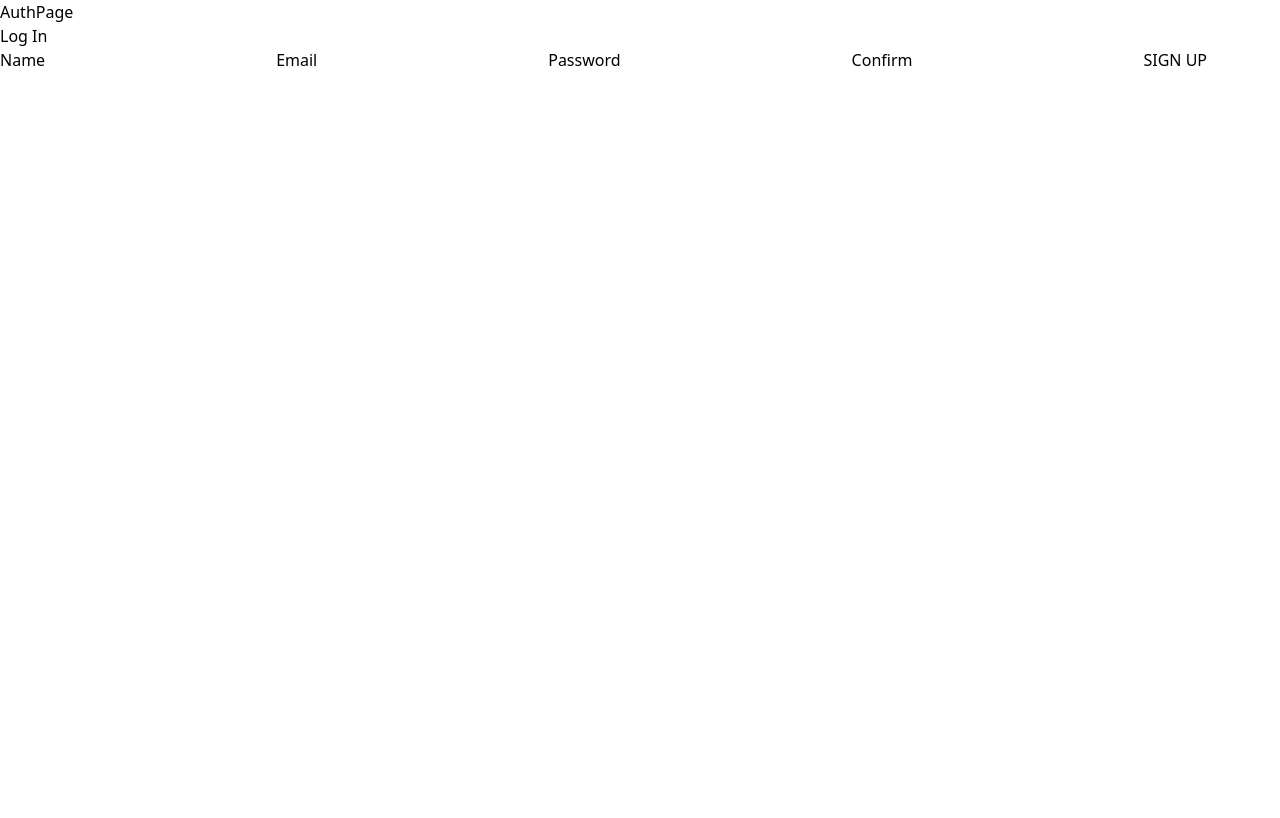
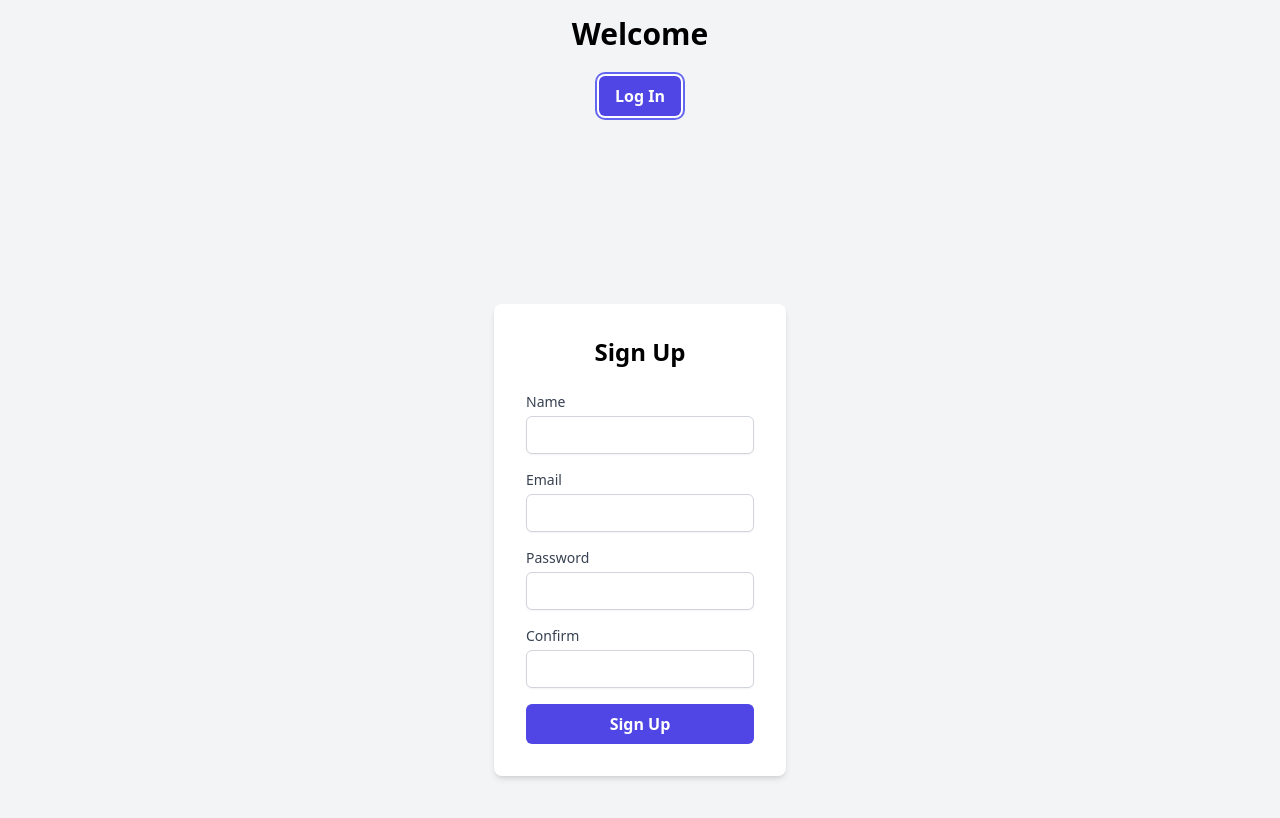
Before and after one commit to Exiled184/notes, a React (Create React App) app: page /notes/new in a window 1280 px wide. Both pictures are taken after a click on the button "Sign Up". Shown: the top 818 px of the page. Built offline with nearby package versions, Linux system fonts and the light colour scheme.

Commit message:
tailwind for some of my files

```diff
--- a/package.json
+++ b/package.json
@@ -6,7 +6,6 @@
     "@testing-library/jest-dom": "^5.16.4",
     "@testing-library/react": "^13.2.0",
     "@testing-library/user-event": "^13.5.0",
-    "autoprefixer": "^10.4.20",
     "bcrypt": "^5.0.1",
     "build": "^0.1.4",
     "dotenv": "^16.0.1",
@@ -14,7 +13,6 @@
     "jsonwebtoken": "^8.5.1",
     "mongoose": "^6.3.4",
     "morgan": "^1.10.0",
-    "postcss": "^8.4.41",
     "react": "^18.1.0",
     "react-dom": "^18.1.0",
     "react-router-dom": "^6.3.0",
--- a/src/components/EditNoteForm/EditNoteForm.jsx
+++ b/src/components/EditNoteForm/EditNoteForm.jsx
@@ -7,7 +7,8 @@ export default function EditNoteForm({ notes, onSubmit, onCancel }) {
 
 
     useEffect(() => {
-        setTitle(notes.title);
+        setTitle(notes.title
+        );
         setContent(notes.content);
     }, [notes])
 
--- a/src/components/LoginForm/LoginForm.jsx
+++ b/src/components/LoginForm/LoginForm.jsx
@@ -28,17 +28,45 @@ export default function LoginForm({ setUser }) {
   }
 
   return (
-    <div>
-      <div className="form-container">
-        <form autoComplete="off" onSubmit={handleSubmit}>
-          <label>Email</label>
-          <input type="text" name="email" value={credentials.email} onChange={handleChange} required />
-          <label>Password</label>
-          <input type="password" name="password" value={credentials.password} onChange={handleChange} required />
-          <button type="submit">LOG IN</button>
+    <div className="flex justify-center items-center min-h-screen bg-gray-100">
+      <div className="w-full max-w-md bg-white p-8 rounded-lg shadow-md">
+        <h2 className="text-2xl font-bold mb-6 text-center">Log In</h2>
+        <form autoComplete="off" onSubmit={handleSubmit} className="space-y-4">
+          <div>
+            <label htmlFor="email" className="block text-sm font-medium text-gray-700">Email</label>
+            <input
+              type="text"
+              name="email"
+              id="email"
+              value={credentials.email}
+              onChange={handleChange}
+              required
+              className="mt-1 block w-full px-3 py-2 border border-gray-300 rounded-md shadow-sm focus:outline-none focus:ring-indigo-500 focus:border-indigo-500 sm:text-sm"
+            />
+          </div>
+          <div>
+            <label htmlFor="password" className="block text-sm font-medium text-gray-700">Password</label>
+            <input
+              type="password"
+              name="password"
+              id="password"
+              value={credentials.password}
+              onChange={handleChange}
+              required
+              className="mt-1 block w-full px-3 py-2 border border-gray-300 rounded-md shadow-sm focus:outline-none focus:ring-indigo-500 focus:border-indigo-500 sm:text-sm"
+            />
+          </div>
+          <button
+            type="submit"
+            className="w-full py-2 px-4 rounded-md font-semibold text-white bg-indigo-600 hover:bg-indigo-700 focus:outline-none focus:ring-2 focus:ring-offset-2 focus:ring-indigo-500"
+          >
+            Log In
+          </button>
         </form>
+        {error && (
+          <p className="mt-4 text-red-600 text-center">{error}</p>
+        )}
       </div>
-      <p className="error-message">&nbsp;{error}</p>
     </div>
   );
 }
--- a/src/components/NavBar/NavBar.jsx
+++ b/src/components/NavBar/NavBar.jsx
@@ -11,16 +11,25 @@ export default function NavBar({ user, setUser }) {
   }
 
   return (
-    <nav>
-      <span>Welcome, {user.name}</span>
-      &nbsp;&nbsp;
-      &nbsp; | &nbsp;
-      &nbsp;&nbsp;
-      <Link to="/notes">Home</Link>
-      &nbsp;&nbsp;
-      &nbsp; | &nbsp;
-      &nbsp;&nbsp;
-      <Link to="" onClick={handleLogOut}>Log Out</Link>
+    <nav className="bg-gray-800 p-4">
+      <div className="container mx-auto flex items-center justify-between">
+        <span className="text-white text-lg">Welcome, {user.name}</span>
+        <div className="space-x-4">
+          <Link
+            to="/notes"
+            className="text-white hover:bg-gray-700 px-3 py-2 rounded-md text-sm font-medium"
+          >
+            Home
+          </Link>
+          <Link
+            to=""
+            onClick={handleLogOut}
+            className="text-white hover:bg-gray-700 px-3 py-2 rounded-md text-sm font-medium"
+          >
+            Log Out
+          </Link>
+        </div>
+      </div>
     </nav>
   );
 }
--- a/src/components/NoteList/NoteList.jsx
+++ b/src/components/NoteList/NoteList.jsx
@@ -2,6 +2,7 @@ import React from 'react';
 import * as noteAPI from '../../utilities/notes-api'
 
 const NoteList = ({ notes, onEdit, onDelete }) => {
+
     const handleDelete = async (noteId) => {
         try {
             await noteAPI.deleteNote(noteId);
@@ -13,7 +14,7 @@ const NoteList = ({ notes, onEdit, onDelete }) => {
 
 
     return (
-        <ul>
+        <ul >
             {notes.map(note => (
                 <li key={note._id}>
                     <h3>{note.title}</h3>
--- a/src/components/SignUpForm/SignUpForm.jsx
+++ b/src/components/SignUpForm/SignUpForm.jsx
@@ -40,21 +40,71 @@ export default class SignUpForm extends Component {
   render() {
     const disable = this.state.password !== this.state.confirm;
     return (
-      <div>
-        <div className="form-container">
-          <form autoComplete="off" onSubmit={this.handleSubmit}>
-            <label>Name</label>
-            <input type="text" name="name" value={this.state.name} onChange={this.handleChange} required />
-            <label>Email</label>
-            <input type="email" name="email" value={this.state.email} onChange={this.handleChange} required />
-            <label>Password</label>
-            <input type="password" name="password" value={this.state.password} onChange={this.handleChange} required />
-            <label>Confirm</label>
-            <input type="password" name="confirm" value={this.state.confirm} onChange={this.handleChange} required />
-            <button type="submit" disabled={disable}>SIGN UP</button>
+      <div className="flex justify-center items-center min-h-screen bg-gray-100">
+        <div className="w-full max-w-md bg-white p-8 rounded-lg shadow-md">
+          <h2 className="text-2xl font-bold mb-6 text-center">Sign Up</h2>
+          <form autoComplete="off" onSubmit={this.handleSubmit} className="space-y-4">
+            <div>
+              <label htmlFor="name" className="block text-sm font-medium text-gray-700">Name</label>
+              <input
+                type="text"
+                name="name"
+                id="name"
+                value={this.state.name}
+                onChange={this.handleChange}
+                required
+                className="mt-1 block w-full px-3 py-2 border border-gray-300 rounded-md shadow-sm focus:outline-none focus:ring-indigo-500 focus:border-indigo-500 sm:text-sm"
+              />
+            </div>
+            <div>
+              <label htmlFor="email" className="block text-sm font-medium text-gray-700">Email</label>
+              <input
+                type="email"
+                name="email"
+                id="email"
+                value={this.state.email}
+                onChange={this.handleChange}
+                required
+                className="mt-1 block w-full px-3 py-2 border border-gray-300 rounded-md shadow-sm focus:outline-none focus:ring-indigo-500 focus:border-indigo-500 sm:text-sm"
+              />
+            </div>
+            <div>
+              <label htmlFor="password" className="block text-sm font-medium text-gray-700">Password</label>
+              <input
+                type="password"
+                name="password"
+                id="password"
+                value={this.state.password}
+                onChange={this.handleChange}
+                required
+                className="mt-1 block w-full px-3 py-2 border border-gray-300 rounded-md shadow-sm focus:outline-none focus:ring-indigo-500 focus:border-indigo-500 sm:text-sm"
+              />
+            </div>
+            <div>
+              <label htmlFor="confirm" className="block text-sm font-medium text-gray-700">Confirm</label>
+              <input
+                type="password"
+                name="confirm"
+                id="confirm"
+                value={this.state.confirm}
+                onChange={this.handleChange}
+                required
+                className="mt-1 block w-full px-3 py-2 border border-gray-300 rounded-md shadow-sm focus:outline-none focus:ring-indigo-500 focus:border-indigo-500 sm:text-sm"
+              />
+            </div>
+            <button
+              type="submit"
+              disabled={disable}
+              className={`w-full py-2 px-4 rounded-md font-semibold text-white ${disable ? 'bg-gray-400 cursor-not-allowed' : 'bg-indigo-600 hover:bg-indigo-700 focus:outline-none focus:ring-2 focus:ring-offset-2 focus:ring-indigo-500'
+                }`}
+            >
+              Sign Up
+            </button>
           </form>
+          {this.state.error && (
+            <p className="mt-4 text-red-600 text-center">{this.state.error}</p>
+          )}
         </div>
-        <p className="error-message">&nbsp;{this.state.error}</p>
       </div>
     );
   }
--- a/src/pages/AuthPage/AuthPage.jsx
+++ b/src/pages/AuthPage/AuthPage.jsx
@@ -5,14 +5,19 @@ import LoginForm from '../../components/LoginForm/LoginForm';
 export default function AuthPage({ setUser }) {
   const [showSignUp, setShowSignUp] = useState(false);
   return (
-    <main>
-      <h1>AuthPage</h1>
-      <button onClick={() => setShowSignUp(!showSignUp)}>{showSignUp ? 'Log In' : 'Sign Up'}</button>
-      { showSignUp ?
-          <SignUpForm setUser={setUser} />
-          :
-          <LoginForm setUser={setUser} />
-      }
+    <main className="flex flex-col justify-center items-center min-h-screen bg-gray-100 p-4">
+      <h1 className="text-3xl font-bold mb-6">Welcome</h1>
+      <button
+        onClick={() => setShowSignUp(!showSignUp)}
+        className="mb-6 py-2 px-4 rounded-md font-semibold text-white bg-indigo-600 hover:bg-indigo-700 focus:outline-none focus:ring-2 focus:ring-offset-2 focus:ring-indigo-500"
+      >
+        {showSignUp ? 'Log In' : 'Sign Up'}
+      </button>
+      {showSignUp ? (
+        <SignUpForm setUser={setUser} />
+      ) : (
+        <LoginForm setUser={setUser} />
+      )}
     </main>
   );
 }
--- a/tailwind.config.js
+++ b/tailwind.config.js
@@ -1,6 +1,8 @@
 /** @type {import('tailwindcss').Config} */
 module.exports = {
-  content: ["./src/**/*.{html,js}"],
+  content: [
+    "./src/**/*.{js,jsx,ts,tsx}",
+  ],
   theme: {
     extend: {},
   },
```
Also changed, not shown: src/pages/HomePage/HomePage.jsx (+27 -11 lines), 2 other files (tests, documents, lock files or other folders).
